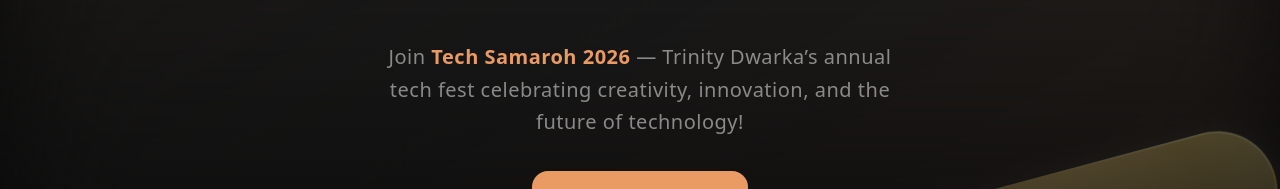
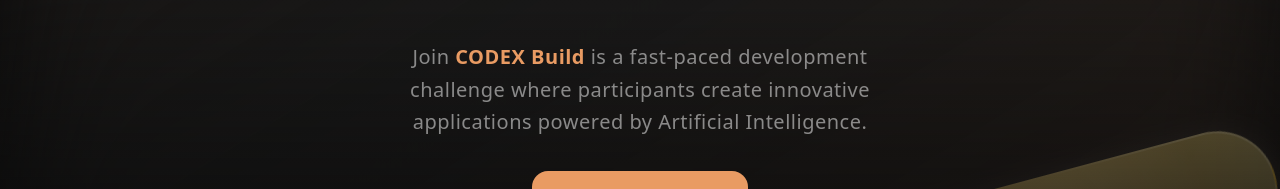
Before and after one commit to AbhinavMehta123/codex-admin-frontend, a Next.js app: page / in a window 1280 px wide. Shown: the part 466-655 px from the top of the page. Built offline with nearby package versions, Linux system fonts and the light colour scheme; no server answers.

Commit message:
change intro para

```diff
--- a/components/Hero.jsx
+++ b/components/Hero.jsx
@@ -145,10 +145,9 @@
             <p className="text-base sm:text-lg md:text-xl text-white/50 mb-8 leading-relaxed font-light tracking-wide max-w-xl mx-auto px-4">
               Join{" "}
               <span className="text-[#e99b63] font-semibold">
-                Tech Samaroh 2026
+              CODEX Build
               </span>{" "}
-              — Trinity Dwarka’s annual tech fest celebrating creativity,
-              innovation, and the future of technology!
+              is a fast-paced development challenge where participants create innovative applications powered by Artificial Intelligence.
             </p>
             <Link href="/login">
             <button className="cursor-pointer w-full md:w-auto px-10 py-5 rounded-2xl bg-[#e99b63] text-black font-bold  text-[14px] md:text-[16px] tracking-[0.25em] hover:scale-105 hover:shadow-[0_0_20px_#e99b63]/60 transition-all duration-300">
```
